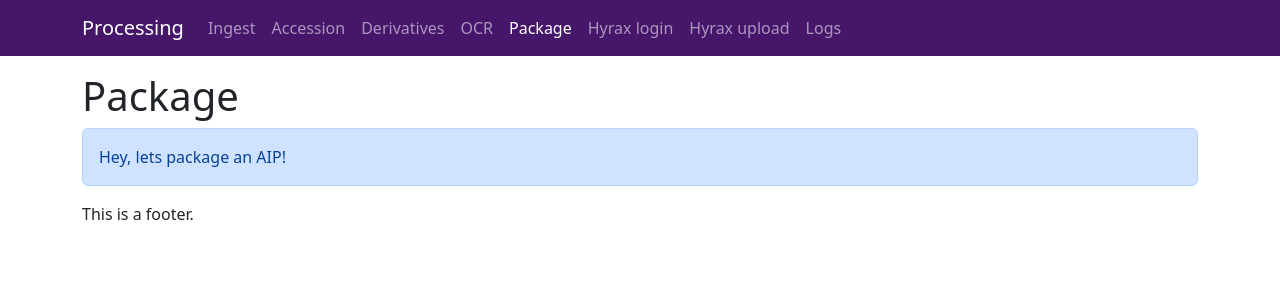
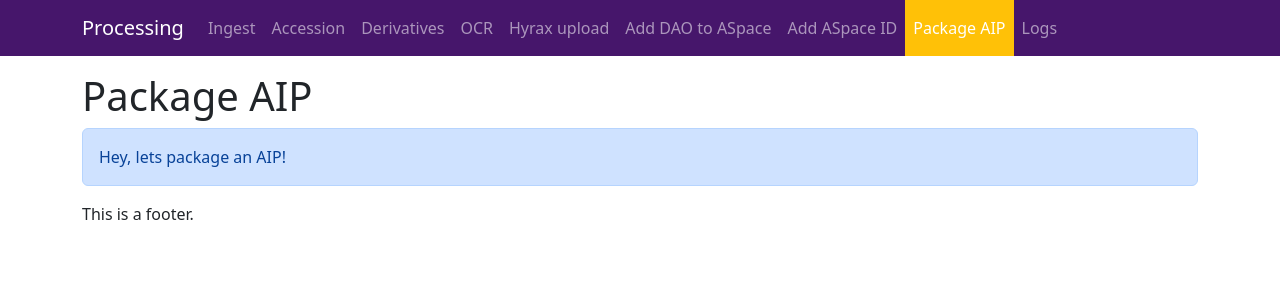
Before and after one commit to UAlbanyArchives/processing, a Flask app: page /package in a window 1280 px wide. Shown: the top 300 px of the page. Run offline with Flask 2, Linux system fonts and the light colour scheme.

Commit message:
some workflow changes and into added to docs

```diff
--- a/app.py
+++ b/app.py
@@ -69,6 +69,10 @@ def derivatives():
 def ocr_get():
     return render_template('ocr.html')
 
+@app.get('/aspace')
+def aspace():
+    return render_template('aspace.html')
+
 @app.get('/package')
 def package_get():
     return render_template('package.html')
--- a/static/style.css
+++ b/static/style.css
@@ -0,0 +1,12 @@
+.navbar {
+	--bs-navbar-padding-y: 0 !important;
+}
+
+.navbar-nav .nav-link.active {
+	background-color: #ffc107;
+}
+
+.navbar-nav .nav-link {
+	padding: 1rem;
+	padding-bottom: 1rem;
+}
--- a/templates/layout.html
+++ b/templates/layout.html
@@ -32,13 +32,16 @@
               <a class="nav-link {{'active' if active == 'ocr' }}" aria-current="{{'page' if active == 'ocr' }}" href="/ocr">OCR</a>
             </li>
             <li class="nav-item">
-              <a class="nav-link {{'active' if active == 'package' }}" aria-current="{{'page' if active == 'package' }}" href="/package">Package</a>
+              <a class="nav-link" href="https://archives.albany.edu/concern/daos/new" target="_blank">Hyrax upload</a>
             </li>
             <li class="nav-item">
-              <a class="nav-link" href="https://archives.albany.edu/users/sign_in">Hyrax login</a>
+              <a class="nav-link" href="https://aspace.library.albany.edu/" target="_blank">Add DAO to ASpace</a>
             </li>
             <li class="nav-item">
-              <a class="nav-link" href="https://archives.albany.edu/concern/daos/new">Hyrax upload</a>
+              <a class="nav-link {{'active' if active == 'aspace' }}" aria-current="{{'page' if active == 'aspace' }}" href="/aspace">Add ASpace ID</a>
+            </li>
+            <li class="nav-item">
+              <a class="nav-link {{'active' if active == 'package' }}" aria-current="{{'page' if active == 'package' }}" href="/package">Package AIP</a>
             </li>
             <li class="nav-item">
               <a class="nav-link {{'active' if active == 'logs' }}" aria-current="{{'page' if active == 'logs' }}" href="/logs">Logs</a>
--- a/templates/package.html
+++ b/templates/package.html
@@ -2,7 +2,7 @@
 {% set active = "package" %}
 {% block title %}Package{% endblock %}
 {% block content %}
-  <h1>Package</h1>
+  <h1>Package AIP</h1>
   <div class="alert alert-primary" role="alert">
     Hey, lets package an AIP!
   </div>
```
Also changed, not shown: templates/aspace.html (added, +9 -0 lines), README.md.
